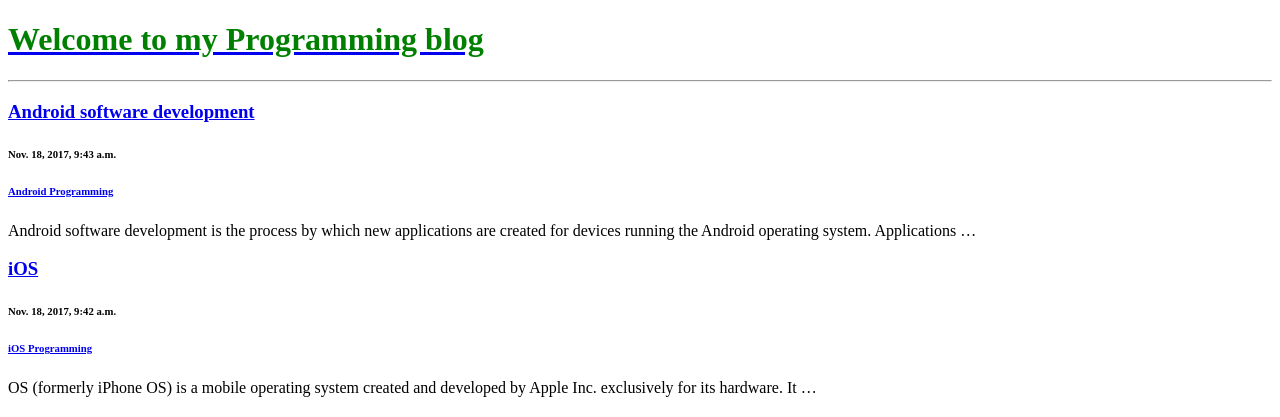
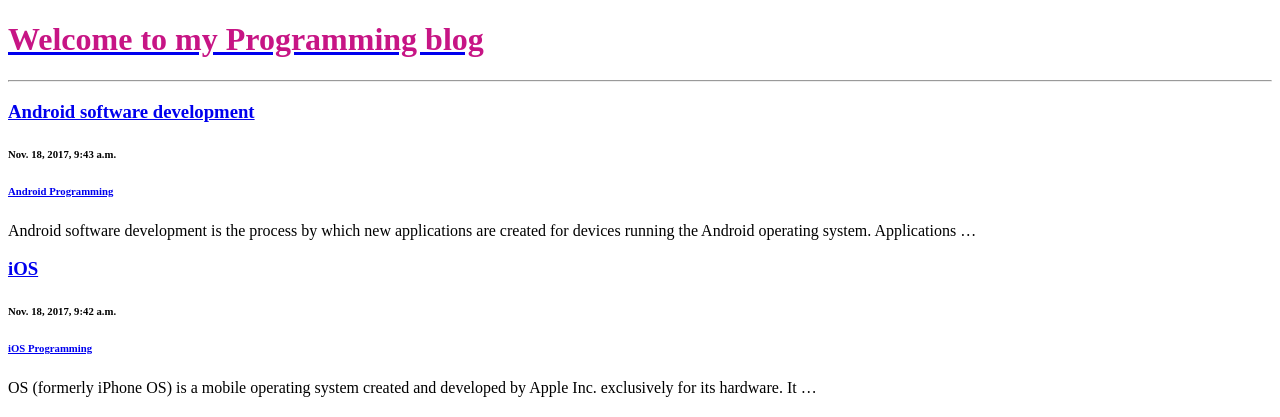
Before and after one commit to mizan-cs/Django_Project, a Django app: page / in a window 1280 px wide. Shown: the top 417 px of the page. Run offline with Django 3.2, Linux system fonts and the light colour scheme; data comes from the database, SQL or seed files in the repository.

Commit message:
Added all files

```diff
--- /dev/null
+++ b/my_blog/blog/static/css/blog_design.css
@@ -0,0 +1,3 @@
+h1{
+    color:mediumvioletred;
+}
--- a/my_blog/templates/master.html
+++ b/my_blog/templates/master.html
@@ -1,12 +1,15 @@
+{% load static %}
+
 <!DOCTYPE html>
 <html lang="en">
 <head>
     <meta charset="UTF-8">
+    <link href="{% static 'css/blog_design.css' %}" rel="stylesheet">
     <title>Programming Blog</title>
 </head>
 <body>
 <a href="{% url 'Blog_Home_Page' %}">
-    <h1 style="color: green">Welcome to my Programming blog</h1>
+    <h1>Welcome to my Programming blog</h1>
 </a>
 <hr>
 {% block content %}
```
Also changed, not shown: my_blog/my_blog/settings.py (+5 -8 lines).
